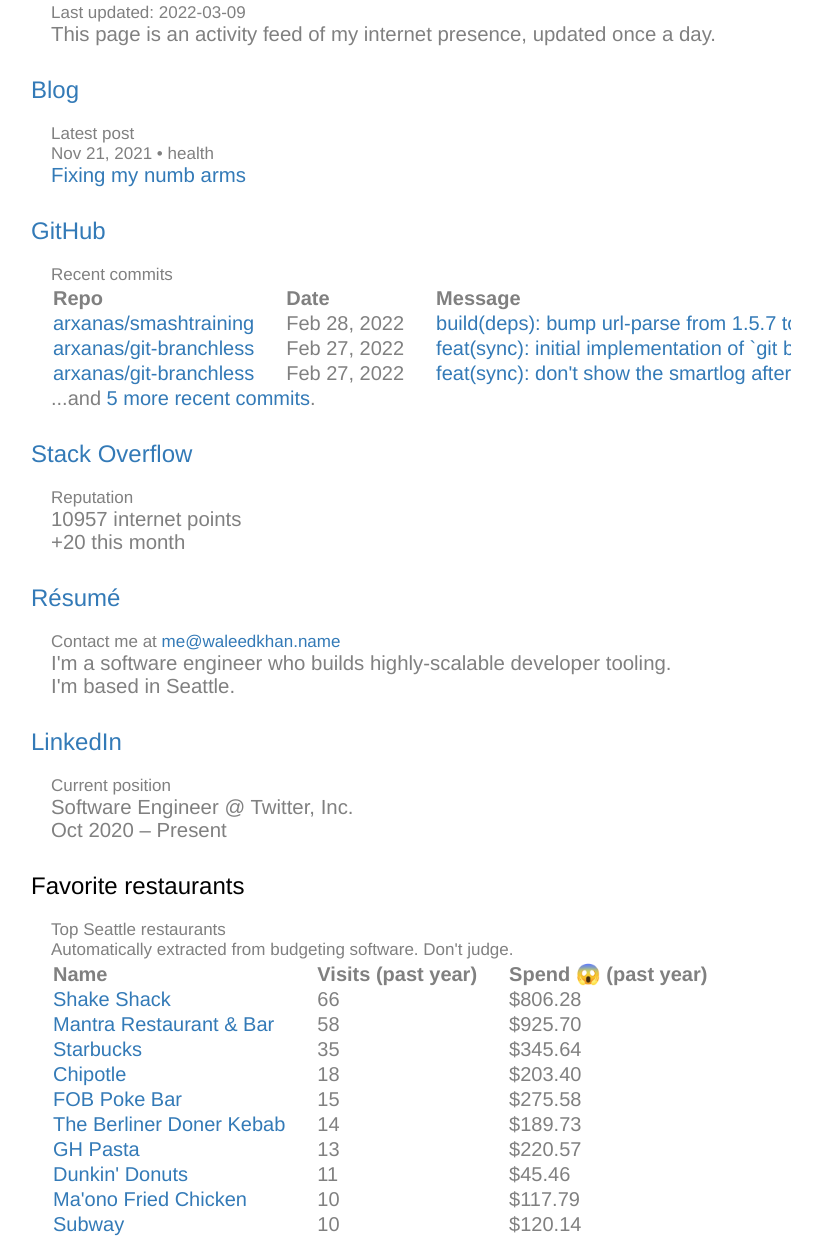
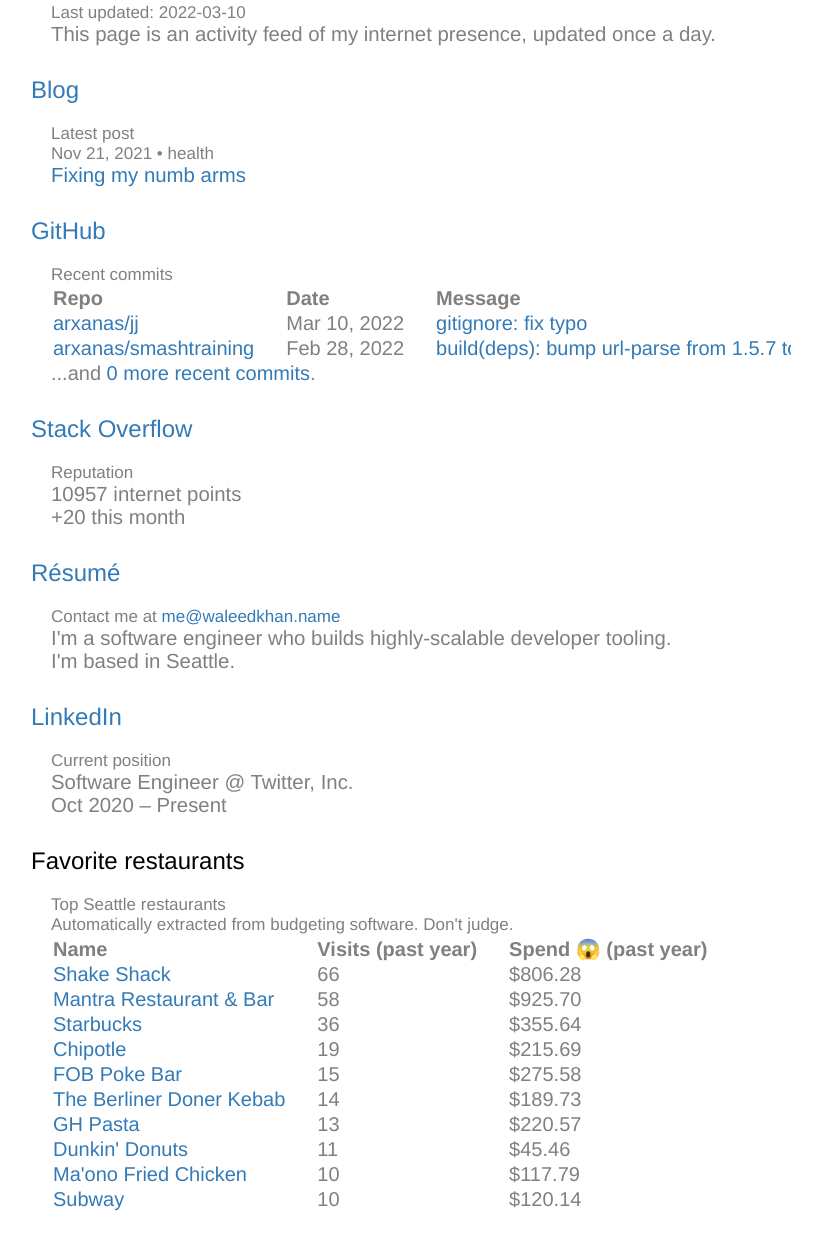
Before and after one commit to arxanas/arxanas.github.io, a plain HTML site: page index.html in a window 1280 px wide. Shown: the part 132-1390 px from the top of the page, without its empty margins (229-1051 px from the left). After the commit the page ends 1365 px from the top, so only its background shows below. Drawn offline with Linux system fonts and the light colour scheme.

Commit message:
arxanas published a site update

```diff
--- a/index.html
+++ b/index.html
@@ -21,7 +21,7 @@
           >
         </li>
         <li class="link-info"><p>
-<span class="latest">Last updated: 2022-03-09</span>
+<span class="latest">Last updated: 2022-03-10</span>
 This page is an activity feed of my internet presence, updated once a day.
 </p>
 </li>
@@ -44,6 +44,12 @@
 </thead>
 <tbody>
 <tr>
+<td><a href="https://github.com/arxanas/jj">arxanas/jj</a></td>
+<td>Mar 10, 2022</td>
+<td><a href="https://github.com/arxanas/jj/commits/45f8b443df2dd21d1840ddfce48a5aa729ad86ba">gitignore: fix typo</a></td>
+</tr>
+
+<tr>
 <td><a href="https://github.com/arxanas/smashtraining">arxanas/smashtraining</a></td>
 <td>Feb 28, 2022</td>
 <td><a href="https://github.com/arxanas/smashtraining/commits/d5f8ca9c6f86b4394c16086fa10cce174bb7d246">build(deps): bump url-parse from 1.5.7 to 1.5.10
@@ -61,22 +67,10 @@
 Signed-off-by: dependabot[bot] <support@github.com></a></td>
 </tr>
 
-<tr>
-<td><a href="https://github.com/arxanas/git-branchless">arxanas/git-branchless</a></td>
-<td>Feb 27, 2022</td>
-<td><a href="https://github.com/arxanas/git-branchless/commits/accdf4631b295d7ea1f2e471acecbeb0a4cc79d2">feat(sync): initial implementation of `git branchless sync`</a></td>
-</tr>
-
-<tr>
-<td><a href="https://github.com/arxanas/git-branchless">arxanas/git-branchless</a></td>
-<td>Feb 27, 2022</td>
-<td><a href="https://github.com/arxanas/git-branchless/commits/e32997f432fc0227b947fc261e7968aca969a53c">feat(sync): don't show the smartlog after each rebase</a></td>
-</tr>
-
 </tbody>
 </table>
 </div>
-<span class="latest">...and <a href="https://github.com/arxanas#js-contribution-activity">5 more recent commits</a>.</span>
+<span class="latest">...and <a href="https://github.com/arxanas#js-contribution-activity">0 more recent commits</a>.</span>
 </p>
 </li>
         <li class="link">
@@ -138,13 +132,13 @@
 </tr>
 <tr>
 <td><a href="http://google.com/maps/search/Seattle+Starbucks">Starbucks</a></td>
-<td>35</td>
-<td>$345.64</td>
+<td>36</td>
+<td>$355.64</td>
 </tr>
 <tr>
 <td><a href="http://google.com/maps/search/Seattle+Chipotle">Chipotle</a></td>
-<td>18</td>
-<td>$203.40</td>
+<td>19</td>
+<td>$215.69</td>
 </tr>
 <tr>
 <td><a href="http://google.com/maps/search/Seattle+FOB+Poke+Bar">FOB Poke Bar</a></td>
```
